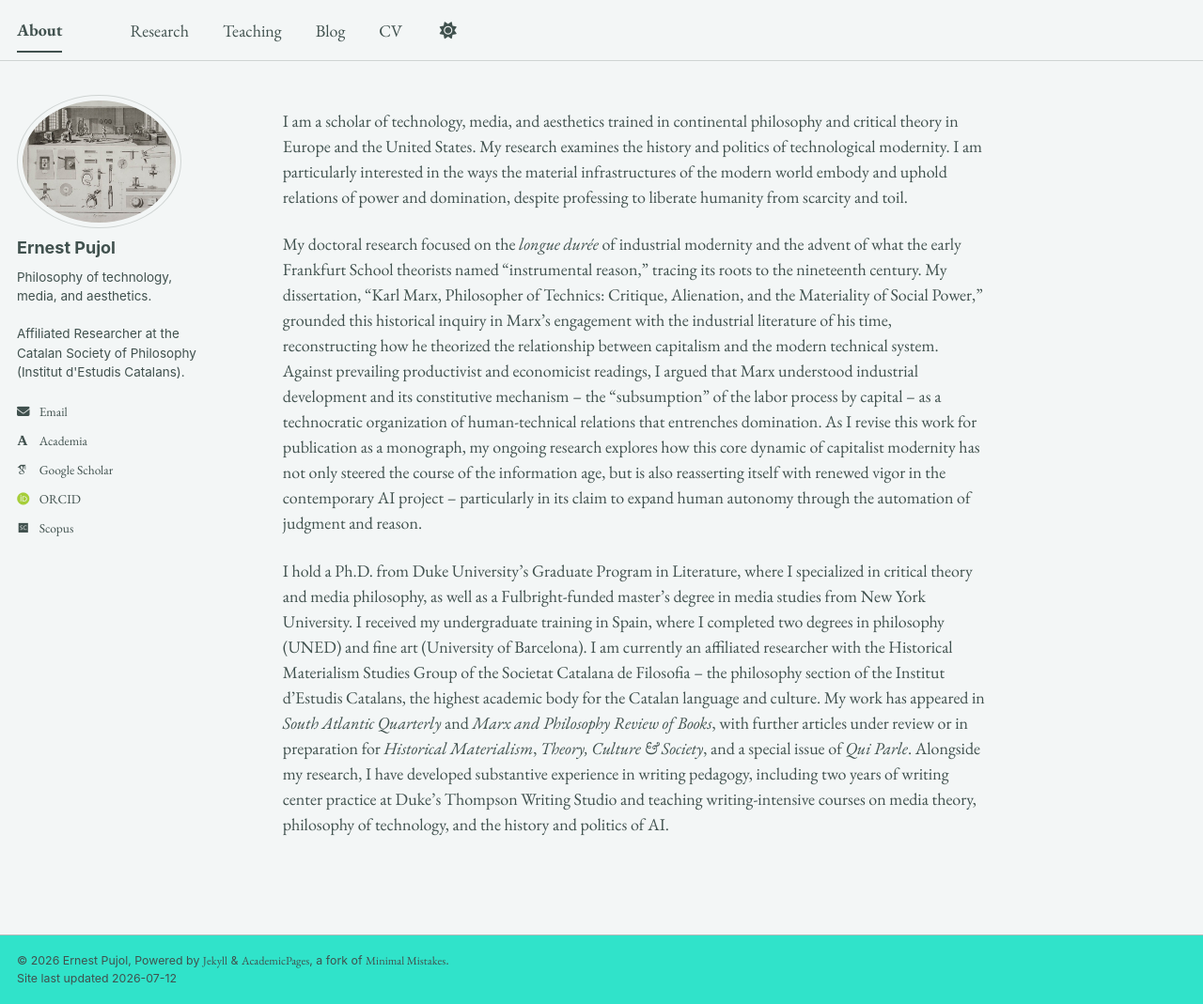
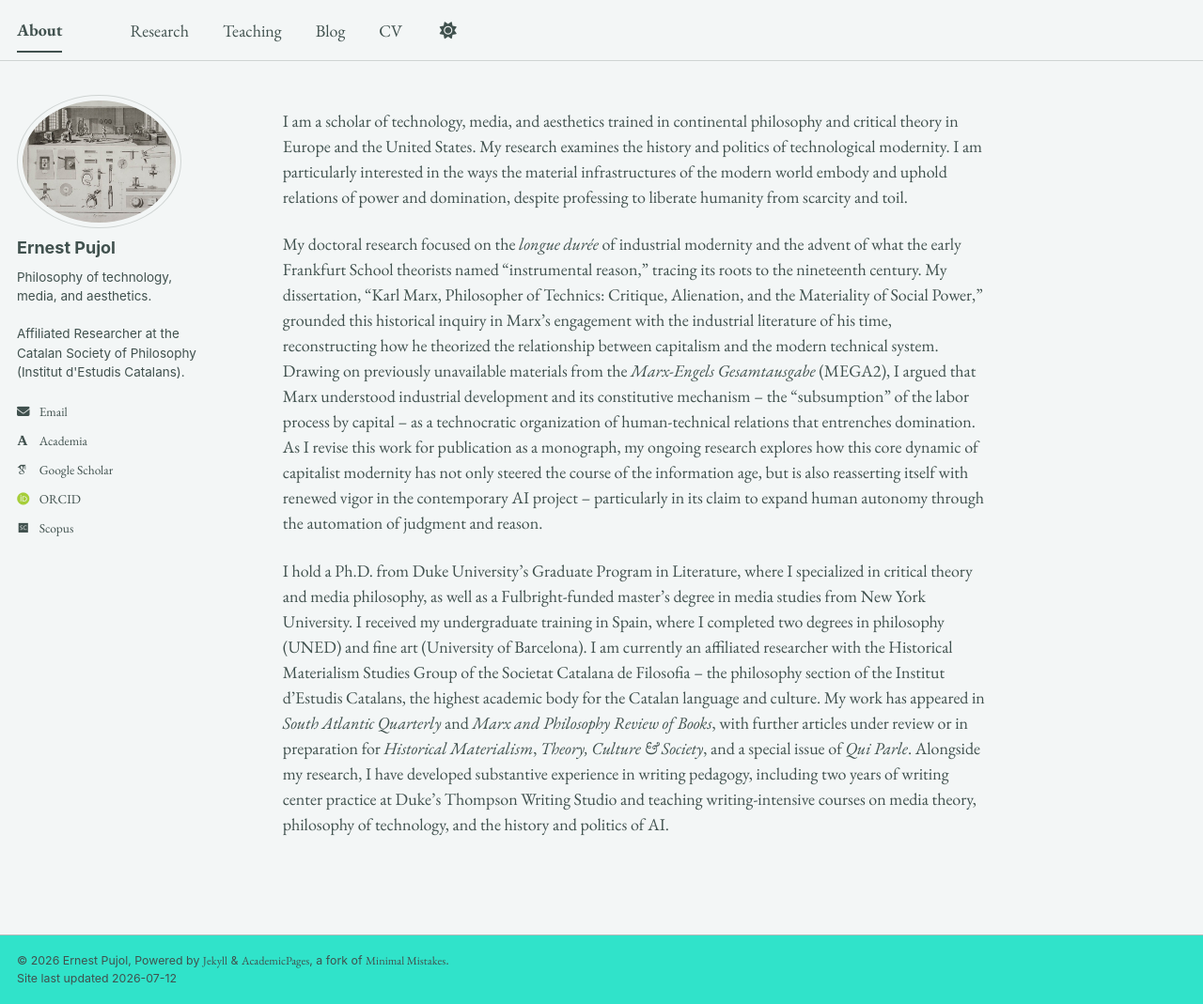
Before and after one commit to epujol90/epujol90.github.io, a Jekyll site: the page built from _pages/about.md, in a window 1280 px wide and 1069 px high. Shown: the whole window at 94% size. Built offline with Jekyll 4.4.1, drawn with Linux system fonts in a browser that asks for light colours; some web fonts are replaced; a script bundle is joined from its source files by our own code; library files that are not in the unit come from our copies.

Commit message:
Update about.md

```diff
--- a/_pages/about.md
+++ b/_pages/about.md
@@ -8,6 +8,6 @@ redirect_from:
 ---
 I am a scholar of technology, media, and aesthetics trained in continental philosophy and critical theory in Europe and the United States. My research examines the history and politics of technological modernity. I am particularly interested in the ways the material infrastructures of the modern world embody and uphold relations of power and domination, despite professing to liberate humanity from scarcity and toil.
 
-My doctoral research focused on the _longue durée_ of industrial modernity and the advent of what the early Frankfurt School theorists named "instrumental reason," tracing its roots to the nineteenth century. My dissertation, “Karl Marx, Philosopher of Technics: Critique, Alienation, and the Materiality of Social Power,” grounded this historical inquiry in Marx’s engagement with the industrial literature of his time, reconstructing how he theorized the relationship between capitalism and the modern technical system. Against prevailing productivist and economicist readings, I argued that Marx understood industrial development and its constitutive mechanism -- the "subsumption" of the labor process by capital -- as a technocratic organization of human-technical relations that entrenches domination. As I revise this work for publication as a monograph, my ongoing research explores how this core dynamic of capitalist modernity has not only steered the course of the information age, but is also reasserting itself with renewed vigor in the contemporary AI project -- particularly in its claim to expand human autonomy through the automation of judgment and reason.
+My doctoral research focused on the _longue durée_ of industrial modernity and the advent of what the early Frankfurt School theorists named "instrumental reason," tracing its roots to the nineteenth century. My dissertation, “Karl Marx, Philosopher of Technics: Critique, Alienation, and the Materiality of Social Power,” grounded this historical inquiry in Marx’s engagement with the industrial literature of his time, reconstructing how he theorized the relationship between capitalism and the modern technical system. Drawing on previously unavailable materials from the _Marx-Engels Gesamtausgabe_ (MEGA2), I argued that Marx understood industrial development and its constitutive mechanism -- the "subsumption" of the labor process by capital -- as a technocratic organization of human-technical relations that entrenches domination. As I revise this work for publication as a monograph, my ongoing research explores how this core dynamic of capitalist modernity has not only steered the course of the information age, but is also reasserting itself with renewed vigor in the contemporary AI project -- particularly in its claim to expand human autonomy through the automation of judgment and reason.
 
 I hold a Ph.D. from Duke University’s Graduate Program in Literature, where I specialized in critical theory and media philosophy, as well as a Fulbright-funded master’s degree in media studies from New York University. I received my undergraduate training in Spain, where I completed two degrees in philosophy (UNED) and fine art (University of Barcelona). I am currently an affiliated researcher with the Historical Materialism Studies Group of the Societat Catalana de Filosofia -- the philosophy section of the Institut d’Estudis Catalans, the highest academic body for the Catalan language and culture. My work has appeared in _South Atlantic Quarterly_ and _Marx and Philosophy Review of Books_, with further articles under review or in preparation for _Historical Materialism_, _Theory, Culture & Society_, and a special issue of _Qui Parle_. Alongside my research, I have developed substantive experience in writing pedagogy, including two years of writing center practice at Duke’s Thompson Writing Studio and teaching writing-intensive courses on media theory, philosophy of technology, and the history and politics of AI.
```
